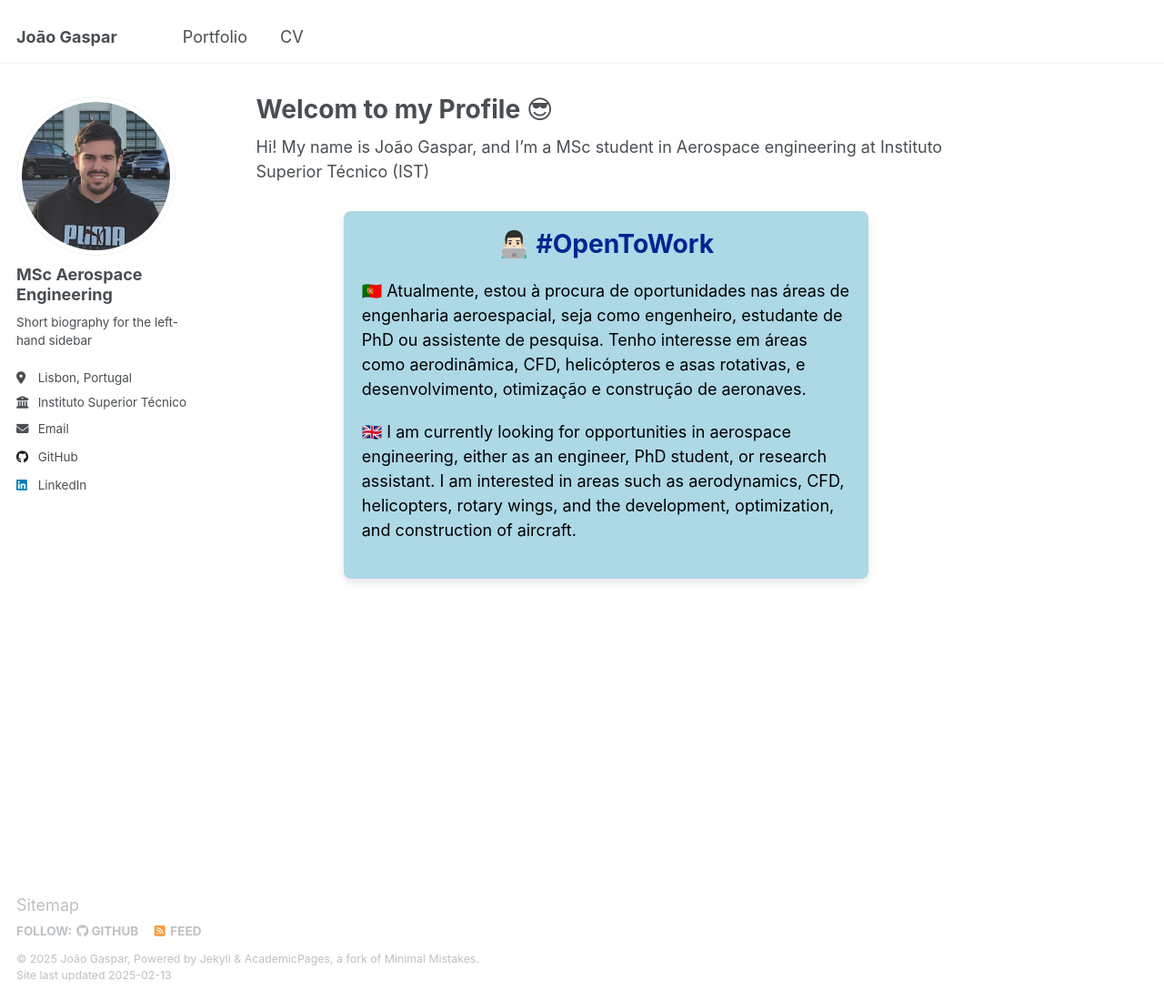
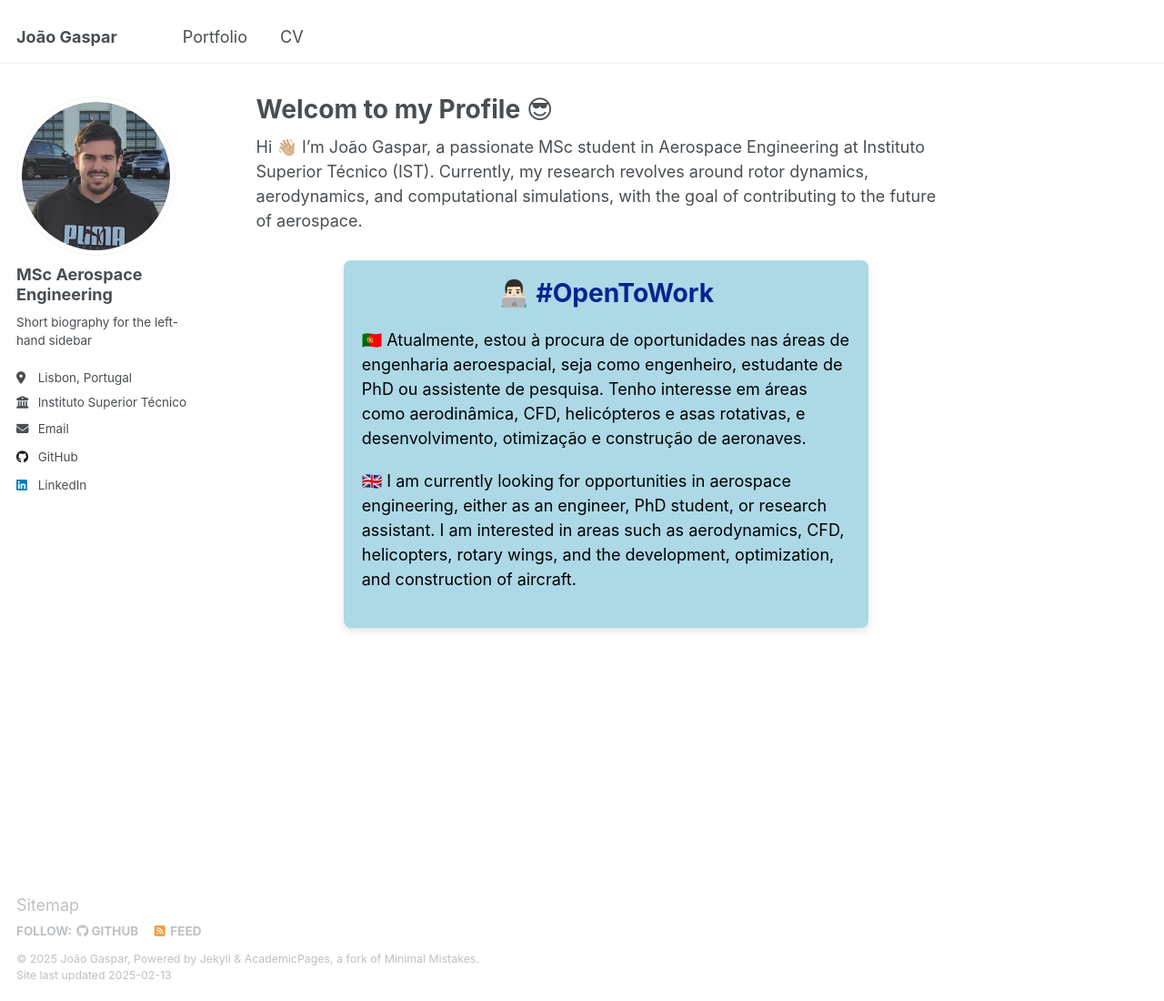
Before and after one commit to joaogaspar00/joaogaspar00.github.io, a Jekyll site: the page built from _pages/about.md, in a window 1280 px wide and 1100 px high. Shown: the whole window at 91% size. Built offline with Jekyll 4.4.1, drawn with Linux system fonts in a browser that asks for light colours.

Commit message:
Update about.md

```diff
--- a/_pages/about.md
+++ b/_pages/about.md
@@ -7,7 +7,7 @@ redirect_from:
   - /about.html
 ---
 
-Hi! My name is João Gaspar, and I'm a MSc student in Aerospace engineering at Instituto Superior Técnico (IST)
+Hi 👋🏼 I'm João Gaspar, a passionate MSc student in Aerospace Engineering at Instituto Superior Técnico (IST). Currently, my research revolves around rotor dynamics, aerodynamics, and computational simulations, with the goal of contributing to the future of aerospace.
 
 <div style="width: 75%; background-color: #ADD8E6; color: black; border-radius: 8px; padding: 20px; box-shadow: 0 4px 8px rgba(0, 0, 0, 0.1); margin: 30px auto;">
     <h1 style="color: #002590; font-weight: bold; margin-top: 0; text-align: center;">👨🏻‍💻 #OpenToWork</h1>
```
